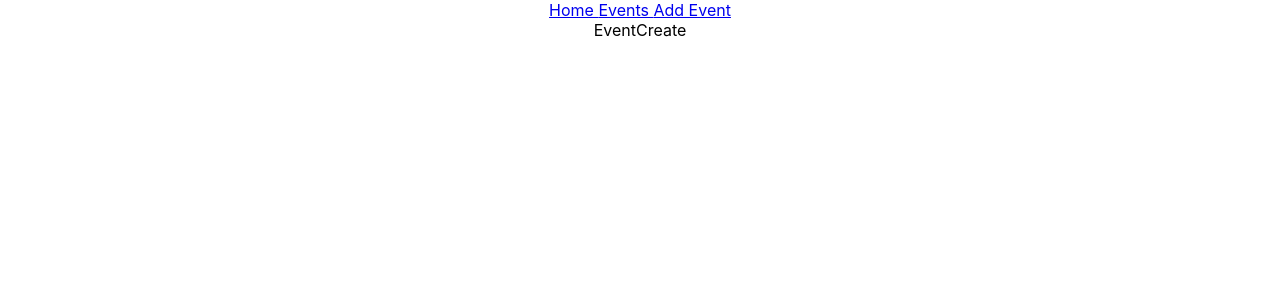
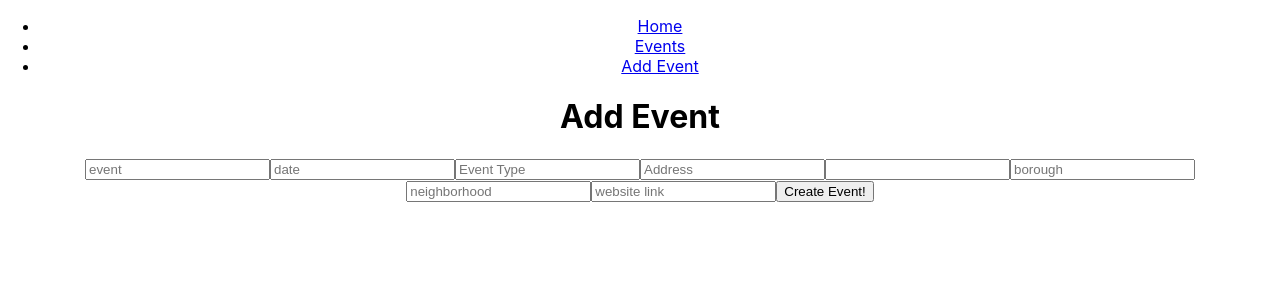
Before and after one commit to bngoon/events-full-stack, a React (Create React App) app: page /add-event in a window 1280 px wide. Shown: the top 300 px of the page. Built offline with nearby package versions, Linux system fonts and the light colour scheme.

Commit message:
create and detail completed

```diff
--- a/src/components/Event.jsx
+++ b/src/components/Event.jsx
@@ -2,9 +2,15 @@ import React from 'react'
 import {Link} from 'react-router-dom'
 
 
-function Event() {
+function Event({event}) {
   return (
-    <div>Event</div>
+    <div>
+        <Link to={`/events/${event._id}`}>
+        <h2>{event.eventName} ({event.eventType})</h2>
+        <p>Address: {event.address} Date: {event.date} </p>
+        <p>Description: {event.description}</p>
+      </Link>
+    </div>
   )
 }
 
--- a/src/components/Nav.jsx
+++ b/src/components/Nav.jsx
@@ -1,13 +1,16 @@
 import { NavLink } from "react-router-dom"
-
+import React from "react"
 
 function Nav() {
   return (
    <nav>
-    <NavLink to="/">Home </NavLink>
-    <NavLink to="/events">Events </NavLink>
-    <NavLink to="/event-create">Add Event</NavLink>
+    <ul>
+   <li> <NavLink to="/">Home </NavLink></li>
+   <li> <NavLink to="/events">Events </NavLink></li>
+    <li><NavLink to='/add-event'>Add Event</NavLink></li>
 
+
+    </ul>
    </nav>
   )
 }
--- a/src/screens/EventCreate.jsx
+++ b/src/screens/EventCreate.jsx
@@ -1,9 +1,111 @@
 import React from 'react'
 import { useState } from 'react'
+import { createEvent } from '../services/events.js'
+import { useNavigate } from 'react-router-dom'
 
 function EventCreate() {
+  const [events, setEvents] = useState({
+    eventName: "",
+    date: "",
+    eventType: "",
+    address: "",
+    description: " ",
+    borough: "",
+    neighborhood: "",
+    websiteLink: ""
+})
+
+let navigate = useNavigate();
+
+const handleSubmit = async (e) => {
+  e.preventDefault();
+
+  await createEvent(events)
+  navigate("/events")
+};
+
+const handleChange = (e) => {
+  const {name, value} = e.target;
+
+  setEvents ((prevEvent) => ({
+      ...prevEvent,
+      [name]: value,
+  }))
+};
+
+// const handleCheckboxChange = (e) => {
+//   const {eventName, checked} = e.target;
+
+//   setEvents((prevEvent)=> ({
+//     ...prevEvent,
+//     [eventName]: checked,
+//   }))
+// }
+
+
   return (
-    <div>EventCreate</div>
+    <div>
+      <h1>Add Event</h1>
+      <form onSubmit={handleSubmit}>
+        <input
+        type='text'
+        placeholder="event"
+        name="eventName"
+        value={events.eventName}
+        onChange={handleChange}
+        />
+   <input
+          type="text"
+          placeholder="date"
+          name="date"
+          value={events.date}
+          onChange={handleChange}
+        />
+           <input
+          type="text"
+          placeholder="Event Type"
+          name="eventType"
+          value={events.eventType}
+          onChange={handleChange}
+        />
+           <input
+          type="text"
+          placeholder="Address"
+          name="address"
+          value={events.address}
+          onChange={handleChange}
+        />
+           <input
+          type="text"
+          placeholder="event description"
+          name="description"
+          value={events.description}
+          onChange={handleChange}
+        />
+          <input
+          type="text"
+          placeholder="borough"
+          name="borough"
+          value={events.borough}
+          onChange={handleChange}
+        />
+          <input
+          type="text"
+          placeholder="neighborhood"
+          name="neighborhood"
+          value={events.neighborhood}
+          onChange={handleChange}
+        />
+          <input
+          type="text"
+          placeholder="website link"
+          name="websiteLink"
+          value={events.websiteLink}
+          onChange={handleChange}
+        />
+        <button type='submit'>Create Event!</button>
+      </form>
+    </div>
   )
 }
 
--- a/src/screens/EventDetail.jsx
+++ b/src/screens/EventDetail.jsx
@@ -1,8 +1,38 @@
-import React from 'react'
+import React, { useEffect, useState } from 'react'
+import { Link, useParams, useNavigate } from 'react-router-dom'
+import { getEvent, deleteEvent } from '../services/events'
 
 function EventDetail() {
+  const [events, setEvents] = useState({})
+
+  let { id } = useParams()
+  let navigate = useNavigate()
+
+  const fetchEvents = async() => {
+    const oneEvent = await getEvent(id)
+    setEvents(oneEvent)
+  }
+
+  useEffect(() => async () => {
+    fetchEvents()
+  }, [])
+
+  const handleDelete = async () => {
+    await deleteEvent(id)
+    navigate("/events")
+  }
+
   return (
-    <div>EventDetail</div>
+    <div>
+<h1>{events.eventName}</h1>
+
+<div>
+        <Link to={`/events/${id}/edit`}>
+          <button>EDIT</button>
+        </Link>
+        <button onClick={handleDelete}>DELETE</button>
+      </div>
+    </div>
   )
 }
 
--- a/src/screens/Events.jsx
+++ b/src/screens/Events.jsx
@@ -1,5 +1,8 @@
 import React from 'react'
 import { useState, useEffect } from 'react';
+import { getEvents } from "../services/events.js";
+import Event from '../components/Event.jsx'
+
 
 function Events() {
   const [events, setEvents] = useState([])
@@ -16,8 +19,13 @@ function Events() {
 
   return (
     <div>
-      <h1>All Events!</h1>
+      { <h1>Upcoming Events</h1> }
       <div className='events-container'>
+        {
+          events.map((event) => (
+            <Event event={event} key={event._id}/>
+          ))
+        }
 
       </div>
     </div>
--- a/src/services/events.js
+++ b/src/services/events.js
@@ -29,21 +29,21 @@ export const createEvent = async (eventData) => {
   }
 };
 
-export const editEvent = async (`/events/${eventName}`, eventData) => {
+export const editEvent = async (eventName, eventData) => {
   try {
-      const response = await api.get(eventName, eventData)
-      return response.data;
+    const response = await api.put(`/events/${eventName}`, eventData);
+    return response.data;
   } catch (error) {
     console.error("Error editing event", error);
   }
-}
+};
 
 export const deleteEvent = async (eventName) => {
   try {
-    const response = await api.delete(`/events/${eventName}`)
+    const response = await api.delete(`/events/${eventName}`);
     return response.data;
   } catch (error) {
-    console.error("Error deleting event", error)
-    throw error
+    console.error("Error deleting event", error);
+    throw error;
   }
-}
+};
```
